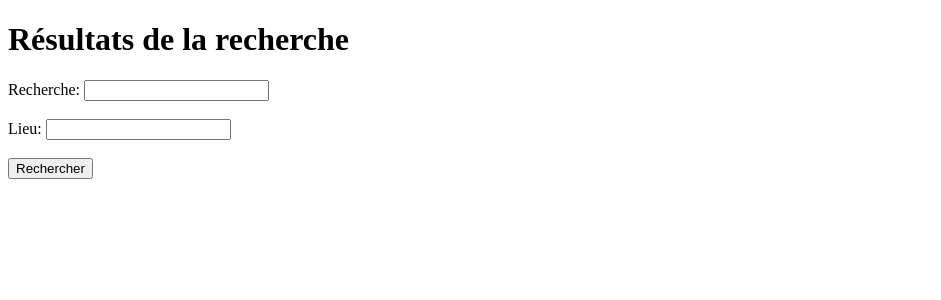
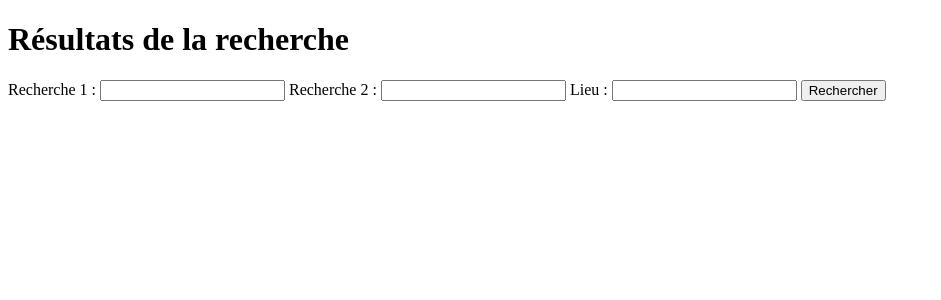
Before and after one commit to Bastien64/WebscrappingAdn, a Flask app: page / in a window 1280 px wide. Shown: the top 300 px of the page, without its empty margins (0-941 px from the left). Run offline with Flask 3, Linux system fonts and the light colour scheme.

Commit message:
Add files via upload

```diff
--- a/app.py
+++ b/app.py
@@ -40,9 +40,10 @@ def add_site():
         return "Site ajouté avec succès !", 200
     else:
         return "Erreur : Méthode non autorisée", 405
-
 excluded_sites = read_excluded_sites("siteaexclure.txt")
 
+
+#SCRAPING DES ADRESSES EMAILS
 def scrape_emails(urls, lieu):
     unique_results = {}
     for url in urls:
@@ -103,13 +104,13 @@ def scrape_Qwant_search_results(query, lieu):
         button = driver.find_element(By.XPATH, "//button[contains(text(),'Plus de résultats')]")
 
         button.click()
-        time.sleep(2)
+        time.sleep(1)
         button.click()
-        time.sleep(2)
+        time.sleep(1)
         button.click()
-        time.sleep(2)
+        time.sleep(1)
         button.click()
-        time.sleep(2)
+        time.sleep(1)
 
         page_content = driver.page_source
         soup = BeautifulSoup(page_content, 'html.parser')
@@ -126,15 +127,34 @@ def scrape_Qwant_search_results(query, lieu):
 @app.route('/', methods=['GET', 'POST'])
 def index():
     if request.method == 'POST':
-        query = request.form['query']
+        query1 = request.form['query']
+        query2 = request.form['query2']  # Récupérer la deuxième requête
         lieu = request.form['lieu']
-        search_results = scrape_Qwant_search_results(query, lieu)
-        all_results = scrape_emails(search_results, lieu)
+
+        # Effectuer la première recherche
+        search_results1 = scrape_Qwant_search_results(query1, lieu)
+        all_results1 = scrape_emails(search_results1, lieu)
+
+        # Effectuer la deuxième recherche
+        search_results2 = scrape_Qwant_search_results(query2, lieu)
+        all_results2 = scrape_emails(search_results2, lieu)
+
+        # Convertir les listes en ensembles pour supprimer les doublons
+        all_results1_set = set(tuple(result.items()) for result in all_results1)
+        all_results2_set = set(tuple(result.items()) for result in all_results2)
+        print("Résultats de la première recherche:", all_results1_set)
+        print("Résultats de la deuxième recherche:", all_results2_set)
+        # Comparer les résultats et supprimer les doublons
+        unique_results = all_results2_set.symmetric_difference(all_results1_set)
+
+        all_results = {
+            "unique_results": unique_results
+        }
+
         print("Tous les résultats trouvés:", all_results)
         return render_template('index.html', results=all_results)
     else:
-        return render_template('index.html', results=[])
-
+        return render_template('index.html', results={})
 
 if __name__ == '__main__':
     app.run(debug=True)
--- a/siteaexclure.txt
+++ b/siteaexclure.txt
@@ -2,3 +2,9 @@ https://www.letudiant.fr
 https://www.onisep.fr
 https://www.univ-lille.fr
 https://lille-web.fr
+https://www.ouest-france.fr
+https://www.youtube.com
+https://fdn.qwant.com
+https://www.nordclic.fr
+http://www.conception-de-sites-internet.com
+https://www.jetrouvemaformation.com
--- a/templates/index.html
+++ b/templates/index.html
@@ -24,16 +24,18 @@
 </head>
 <body>
     <h1>Résultats de la recherche</h1>
-    <form action="/" method="post">
-        <label for="query">Recherche:</label>
-        <input type="text" id="query" name="query"><br><br>
-        <label for="lieu">Lieu:</label>
-        <input type="text" id="lieu" name="lieu"><br><br>
-        <input type="submit" value="Rechercher">
+    <form method="POST">
+        <label for="query">Recherche 1 :</label>
+        <input type="text" name="query" id="query" required>
+        <label for="query2">Recherche 2 :</label>
+        <input type="text" name="query2" id="query2" required>
+        <label for="lieu">Lieu :</label>
+        <input type="text" name="lieu" id="lieu" required>
+        <button type="submit">Rechercher</button>
     </form>
 
+
     {% if results %}
-
     <table>
         <thead>
             <tr>
@@ -44,19 +46,20 @@
             </tr>
         </thead>
         <tbody>
-            {% for result in results %}
+            {% for result in results['unique_results'] %}
             <tr>
-                <td>{{ result.site_name }}</td>
-                <td>{{ result.site_url }}</td>
-                <td>{{ result.email }}</td>
+                <td>{{ result[0][1] }}</td>  <!-- Accédez au nom du site -->
+                <td>{{ result[1][1] }}</td>  <!-- Accédez à l'URL du site -->
+                <td>{{ result[2][1] }}</td>  <!-- Accédez à l'email -->
                 <td>
-                    <button onclick="addSite('{{ result.site_url }}', this)">Ajouter site à la blacklist de recherche</button>
+                    <button onclick="addSite('{{ result[1][1] }}', this)">Ajouter site à la blacklist de recherche</button>
                 </td>
             </tr>
             {% endfor %}
         </tbody>
     </table>
     {% endif %}
+
 
     <script>
         function addSite(siteUrl, button) {
```
